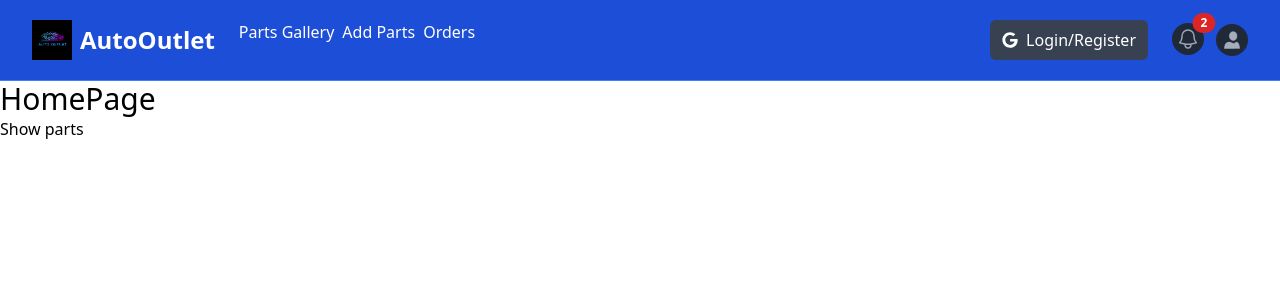
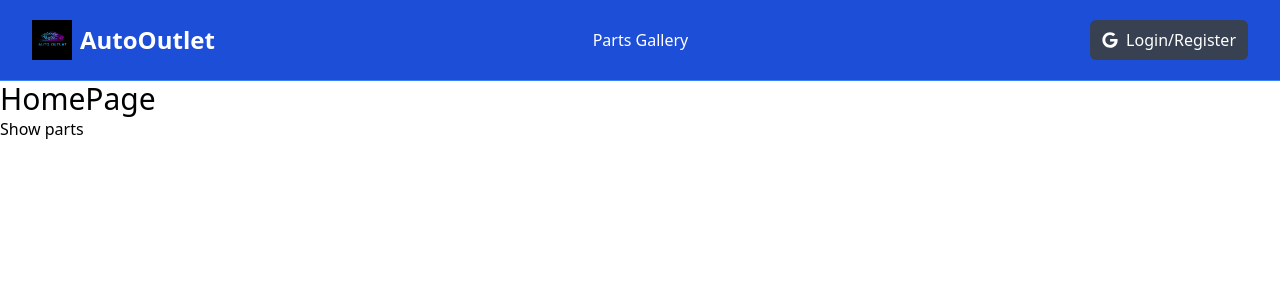
Before and after one commit to KQuiggins/NextJS_AutoOutlet, a Next.js app: page / in a window 1280 px wide. Shown: the top 300 px of the page. Built offline with nearby package versions, Linux system fonts and the light colour scheme.

Commit message:
Update function to handle edge cases

```diff
--- a/components/Navbar.jsx
+++ b/components/Navbar.jsx
@@ -10,6 +10,7 @@ import { usePathname } from "next/navigation";
 const Navbar = () => {
   const [mobileMenuOpen, setMobileMenuOpen] = useState(false);
   const [profileMenuOpen, setProfileMenuOpen] = useState(false);
+  const [isAuthenticated, setIsAuthenticated] = useState(false);
 
   const pathname = usePathname();
 
@@ -56,7 +57,7 @@ const Navbar = () => {
               </span>
             </Link>
             {/* <!-- Desktop Menu Hidden below md screens --> */}
-            <div className="hidden md:ml-6 md:block">
+            <div className="hidden md:flex md:space-x-2 md:justify-center md:items-center md:flex-1">
               <div className="flex space-x-2">
                 <Link
                   href="/parts"
@@ -64,6 +65,8 @@ const Navbar = () => {
                 >
                   Parts Gallery
                 </Link>
+                {isAuthenticated ? (
+                  <>
                     <Link
                       href="/parts/add_parts"
                       className="text-white text-base font-medium hover:text-opacity-75 transition duration-150 ease-in-out link-underline-animation"
@@ -76,11 +79,14 @@ const Navbar = () => {
                     >
                       Orders
                     </Link>
+                  </>
+                ) : null}
               </div>
             </div>
           </div>
 
           {/* <!-- Right Side Menu (Logged Out) --> */}
+          {!isAuthenticated ? (
             <div className="hidden md:block md:ml-6">
               <div className="flex items-center">
                 <button className="flex items-center text-white bg-gray-700 hover:bg-gray-900 hover:text-white rounded-md px-3 py-2">
@@ -89,8 +95,10 @@ const Navbar = () => {
                 </button>
               </div>
             </div>
+          ) : null}
 
           {/* <!-- Right Side Menu (Logged In) --> */}
+          {isAuthenticated ? (
             <div className="absolute inset-y-0 right-0 flex items-center pr-2 md:static md:inset-auto md:ml-6 md:pr-0">
               <Link href="/messages" className="relative group">
                 <button
@@ -180,6 +188,7 @@ const Navbar = () => {
                 ) : null}
               </div>
             </div>
+          ) : null}
         </div>
       </div>
 
@@ -189,7 +198,9 @@ const Navbar = () => {
           <div className="space-y-1 px-2 pb-3 pt-2">
             <Link
               href="/"
-              className={`${pathname === '/' ? "link-underline-animation" : ''} text-white block text-base font-medium hover:text-opacity-75 transition duration-150 ease-in-out`}
+              className={`${
+                pathname === "/" ? "link-underline-animation" : ""
+              } text-white block text-base font-medium hover:text-opacity-75 transition duration-150 ease-in-out`}
             >
               Home
             </Link>
@@ -199,20 +210,31 @@ const Navbar = () => {
                 pathname === "/parts" ? "link-underline-animation" : ""
               } text-white block text-base font-medium hover:text-opacity-75 transition duration-150 ease-in-out`}
             >
-              Shop
+              Parts Gallery
             </Link>
+            {isAuthenticated ? (
+              <>
                 <Link
                   href="/parts/add_parts"
-              className={`${pathname === '/parts/add_parts' ? "link-underline-animation" : ''} text-white block text-base font-medium hover:text-opacity-75 transition duration-150 ease-in-out`}
+                  className={`${
+                    pathname === "/parts/add_parts"
+                      ? "link-underline-animation"
+                      : ""
+                  } text-white block text-base font-medium hover:text-opacity-75 transition duration-150 ease-in-out`}
                 >
-              Add
+                  Add Parts
                 </Link>
                 <Link
                   href="/orders"
-              className={`${pathname === '/orders' ? "link-underline-animation" : ''} text-white block text-base font-medium hover:text-opacity-75 transition duration-150 ease-in-out`}
+                  className={`${
+                    pathname === "/orders" ? "link-underline-animation" : ""
+                  } text-white block text-base font-medium hover:text-opacity-75 transition duration-150 ease-in-out`}
                 >
                   Orders
                 </Link>
+              </>
+            ) : null}
+
             <button className="flex items-center text-white bg-gray-700 hover:bg-gray-900 hover:text-white rounded-md px-3 py-2 my-4">
               <FaGoogle className="text-white mr-2" />
               <span>Login/Register</span>
```
Lines whose indentation alone changed are shown as unchanged.
